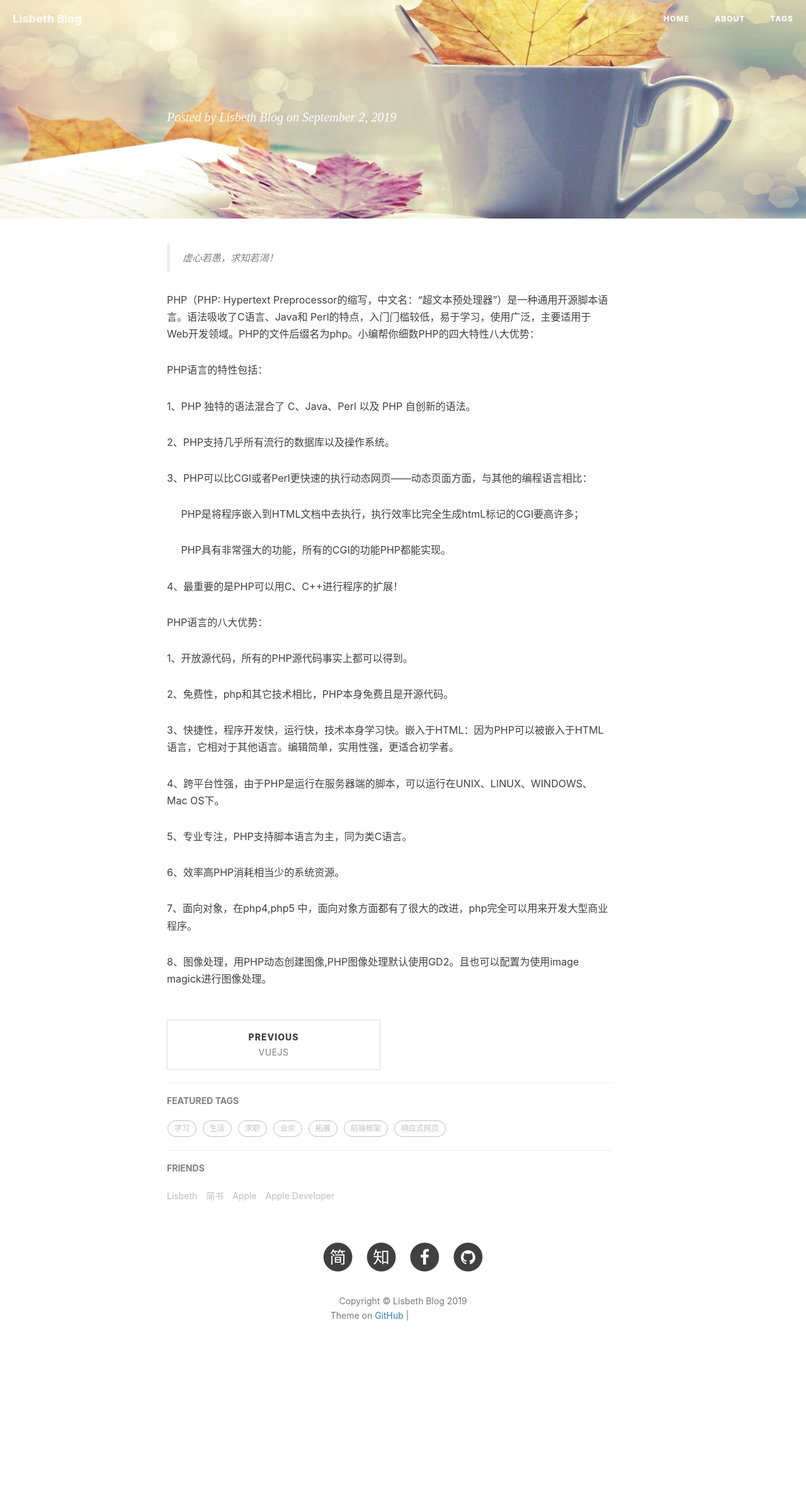
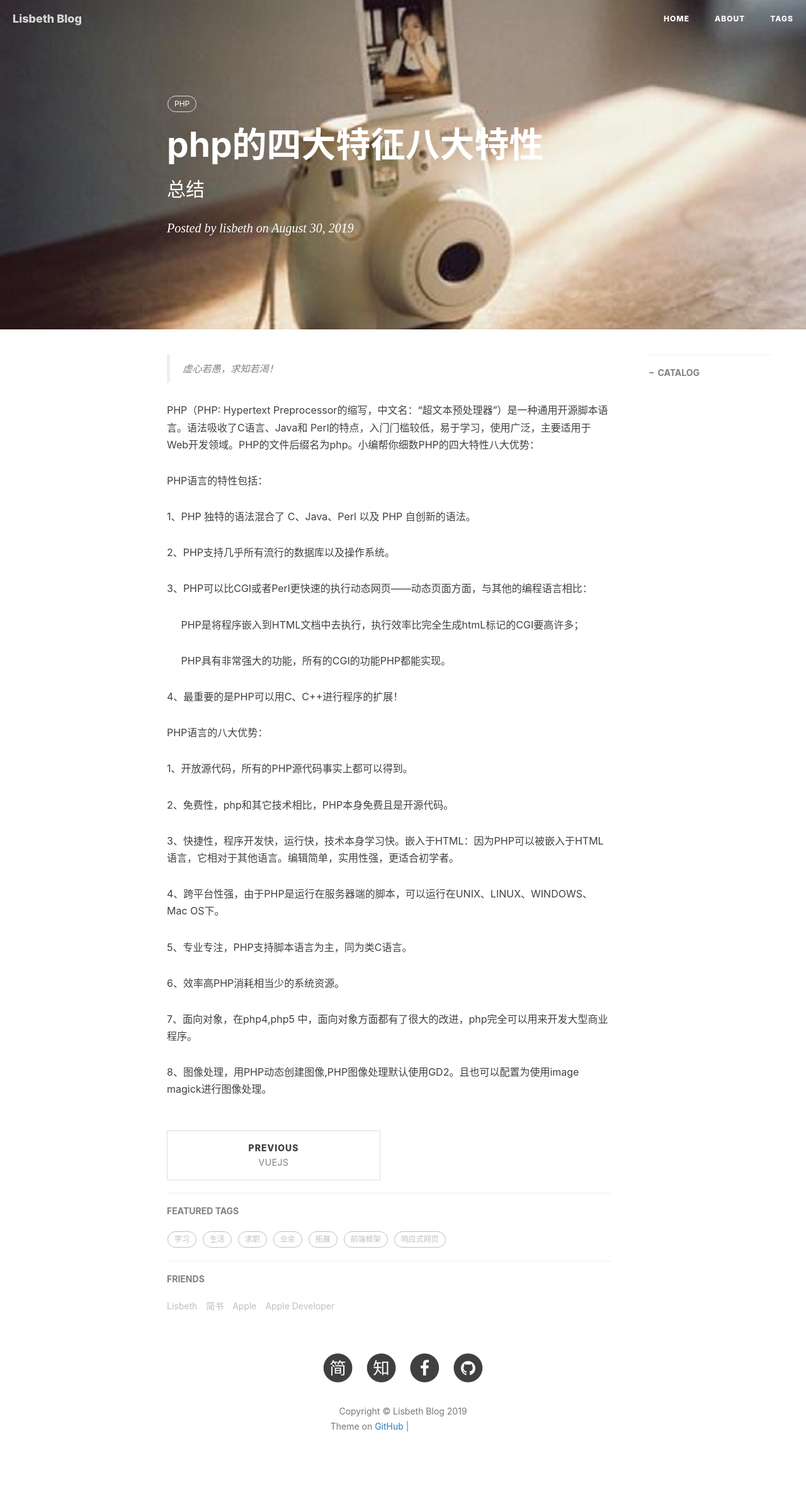
Before and after one commit to lisbeth0720/lisbeth0720.github.io, a Jekyll site: the page built from _posts/2019-08-30-php的四大特征八大特性.md, in a window 1280 px wide. Shown: the whole page at 63% size. Built offline with Jekyll 4.4.1, drawn with Linux system fonts in a browser that asks for light colours; nearby versions of some CDN libraries; our own code applies the rules of GitHub Pages for plain Markdown files; comment, search, counter and statistics services are not loaded; before the commit the page ends 2193 px from its top, so only the background shows below that; grey boxes are pictures that could not be loaded.

Commit message:
Update 2019-08-30-php的四大特征八大特性.md

```diff
--- a/_posts/2019-08-30-php的四大特征八大特性.md
+++ b/_posts/2019-08-30-php的四大特征八大特性.md
@@ -1,14 +1,13 @@
 ---
-layout:
-post
-title:   PHP
-subtitle:    "php的四大特征八大特性"
+layout:     post
+title:      php的四大特征八大特性
+subtitle:    "总结"
 date:       2019-08-30
-author:     知末随未
+author:     lisbeth
 header-img: img/post-bg-desk.jpg
 catalog: true
 tags:
-- PHP
+    - PHP
 ---
 
 > 虚心若愚，求知若渴！
```
